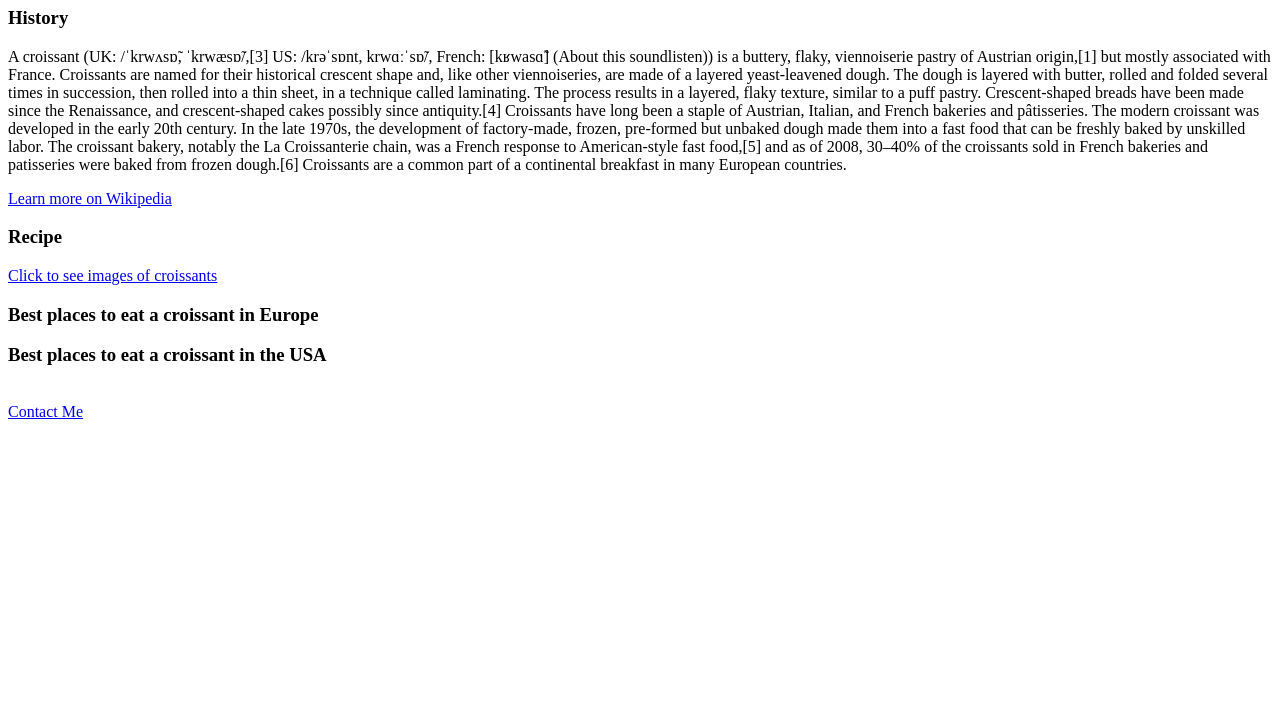
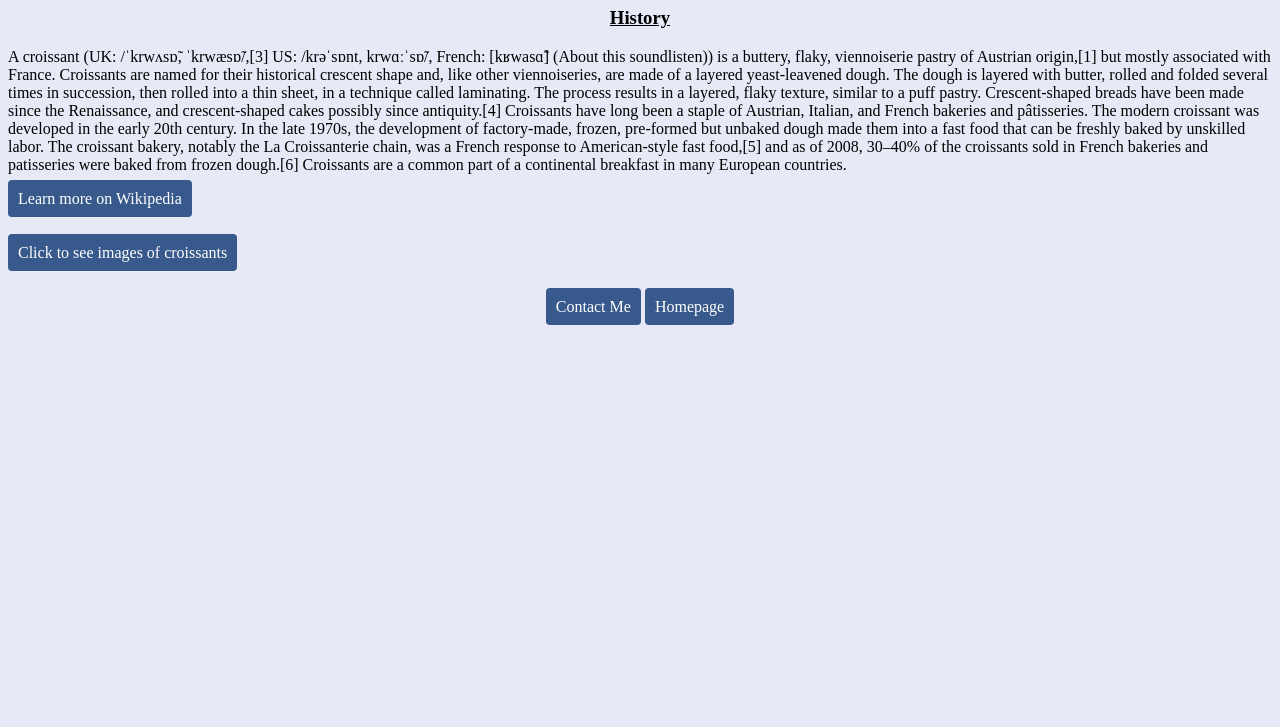
Before and after one commit to bryKruse/Croissant, a plain HTML site: page index.html in a window 1280 px wide. Shown: the part 73-800 px from the top of the page. Drawn offline with Linux system fonts and the light colour scheme.

Commit message:
Added CSS and formatted information

```diff
--- a/index.html
+++ b/index.html
@@ -5,6 +5,7 @@
     <meta http-equiv="X-UA-Compatible" content="IE=edge">
     <meta name="viewport" content="width=device-width, initial-scale=1.0">
     <title>Homepage</title>
+    <link rel="stylesheet" href="/src/styles.css">
 </head>
 <body>
     <h1>What is a croissant?</h1>
@@ -15,11 +16,17 @@ Crescent-shaped breads have been made since the Renaissance, and crescent-shaped
 
 Croissants are a common part of a continental breakfast in many European countries.</p>
 <a href="https://en.wikipedia.org/wiki/Croissant">Learn more on Wikipedia</a>
-    <h3>Recipe</h3>
+    </br>
+    </br>
+    </br>
     <a href="/photo.html">Click to see images of croissants</a>
-    <h3>Best places to eat a croissant in Europe</h3>
-    <h3>Best places to eat a croissant in the USA</h3>
     </br>
-    <a href="/contacts.html">Contact Me</a>
+    </br>
+    </br>
+    <div class="links">
+        <a href="/contacts.html">Contact Me</a>
+        <a href="/index.html">Homepage</a>
+    </div>
+
 </body>
 </html>
--- /dev/null
+++ b/src/styles.css
@@ -0,0 +1,28 @@
+body{
+    background: #e7eaf6;
+
+}
+h1{
+    text-align: center;
+}
+h3{
+    text-decoration: underline;
+    text-align: center;
+}
+a {
+    padding: 10px;
+    background: #38598b;
+    border-radius: 4px;
+    font-size: 16px;
+    text-align: center;
+    color: white;
+    text-decoration: none;
+}
+a:hover{
+    background: #e7eaf6;
+    color: #38598b;
+
+}
+.links{
+    text-align: center;
+}
```
Also changed, not shown: contacts.html (+4 -1 lines), photo.html (+6 -2 lines).
